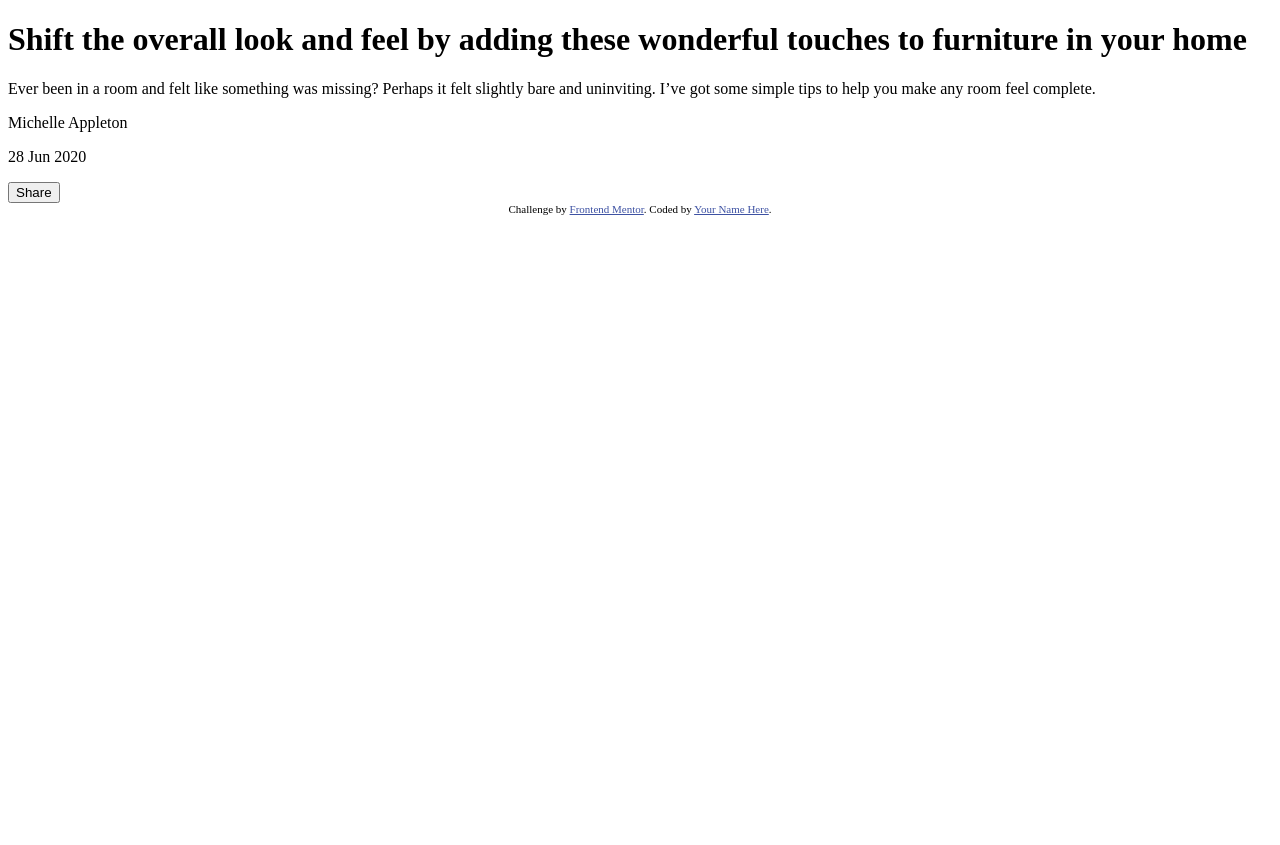
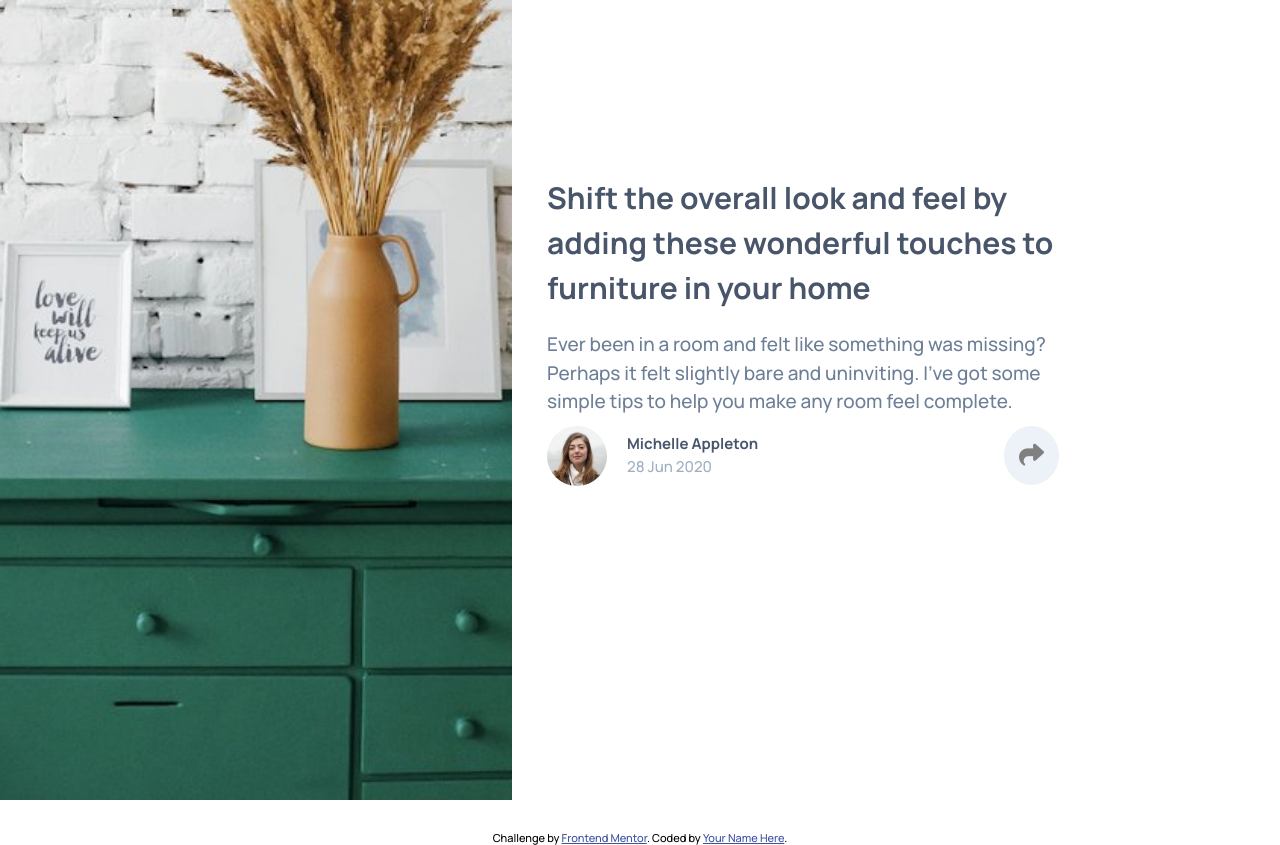
Before and after one commit to habibwritescode/article-preview-component, a plain HTML site: page index.html in a window 1280 px wide. Before the commit the page ends 800 px from the top, so only its background shows below. Drawn offline with Linux system fonts and the light colour scheme.

Commit message:
Minimum viable product :(

```diff
--- a/index.html
+++ b/index.html
@@ -6,40 +6,38 @@
   <meta name="viewport" content="width=device-width, initial-scale=1.0">
 
   <link rel="icon" type="image/png" sizes="32x32" href="./images/favicon-32x32.png">
+  <link rel="stylesheet" href="style.css">
+  <link href="https://fonts.googleapis.com/css2?family=Manrope:wght@200;300;500;700&display=swap" rel="stylesheet">
+  <script src="https://kit.fontawesome.com/899962e3da.js" crossorigin="anonymous"></script>
 
   <title>Article preview component</title>
-
-  <!-- Feel free to remove these styles or customise in your own stylesheet 👍 -->
-  <style>
-    .attribution {
-      font-size: 11px;
-      text-align: center;
-    }
-
-    .attribution a {
-      color: hsl(228, 45%, 44%);
-    }
-  </style>
 </head>
 
 <body>
   <main class="container">
     <div class="hero-img"></div>
-    <div>
+    <div id='text' class="text">
       <h1>Shift the overall look and feel by adding these wonderful
         touches to furniture in your home</h1>
 
-      <p>Ever been in a room and felt like something was missing? Perhaps
+      <p class="sub-head">Ever been in a room and felt like something was missing? Perhaps
         it felt slightly bare and uninviting. I’ve got some simple tips
         to help you make any room feel complete.</p>
-      <div>
+      <div class="profile">
         <div class="profile-img"></div>
         <div>
           <p class="name">Michelle Appleton</p>
           <p class="date">28 Jun 2020</p>
         </div>
-        <button>Share</button>
+        <button id="button"><i class="fas fa-share"></i></button>
       </div>
+    </div>
+    <div id='share-div' class="share show">
+      <span>SHARE</span>
+      <img src="./images/icon-facebook.svg" alt="">
+      <img src="./images/icon-twitter.svg" alt="">
+      <img src="./images/icon-pinterest.svg" alt="">
+      <button><i class="fas fa-share"></i></button>
     </div>
   </main>
 
@@ -47,6 +45,7 @@
     Challenge by <a href="https://www.frontendmentor.io?ref=challenge" target="_blank">Frontend Mentor</a>.
     Coded by <a href="#">Your Name Here</a>.
   </div>
+  <script src="./script.js"></script>
 </body>
 
 </html>
--- /dev/null
+++ b/script.js
@@ -0,0 +1,23 @@
+let btn = document.getElementById('button')
+let share = document.getElementById('share-div')
+let textDiv = document.getElementById('text')
+let profile = document.getElementsByClassName('profile')[0]
+
+
+function respondToClick() {
+    if (screen.width <= 375) {
+        profile.style.display = 'none'
+        share.classList.remove('show')
+    }
+}
+btn.addEventListener('click', respondToClick)
+
+
+// let dontMatch = '.profile'
+// function removeShare(event){
+//     if(!event.target.matches(dontMatch)){
+//         share.classList.add('show')
+//     }
+// }
+
+// document.addEventListener('click', removeShare)
--- /dev/null
+++ b/style.css
@@ -0,0 +1,162 @@
+* {
+    margin: 0;
+    padding: 0;
+    box-sizing: border-box;
+}
+
+body {
+    font-size: 62.5%;
+    font-family: 'Manrope', sans-serif;
+}
+
+main{
+    height: 100vh;
+}
+
+.container{
+    display: flex;
+    flex-direction: column;
+}
+
+.hero-img{
+    background-image: url(../images/drawers.jpg);
+    background-repeat: no-repeat;
+    background-position: center;
+    background-size: cover;
+    width: 100%;
+    height: 35vh;
+}
+
+.text{
+    padding: 35px;
+    height: 65vh;
+}
+
+h1{
+    font-size: 1.9em;
+    line-height: 1.5;
+    margin-bottom: 20px;
+    color: hsl(217, 19%, 35%);
+}
+
+.sub-head{
+    font-size: 1.53em;
+    line-height: 1.5;
+    font-weight: 500;
+    margin-bottom: 10px;
+    color: hsl(214, 17%, 51%);
+}
+
+.profile{
+    display: flex;
+    position: relative;
+    line-height: 1.5;
+    font-size: 1.5em;
+    align-items: center;
+    /* display: none; */
+}
+
+.profile-img{
+    background-image: url(./images/avatar-michelle.jpg);
+    height: 60px;
+    width: 60px;
+    border-radius: 50%;
+    background-size: cover;
+    margin-right: 20px;
+}
+
+.name{
+    font-weight: 700;
+    color: hsl(217, 19%, 35%);
+}
+
+.date{
+    font-weight: 500;
+    color: hsl(212, 23%, 69%);
+}
+
+button{
+    font-size: 15px;
+    color: gray;
+    background-color: hsl(210, 46%, 95%);
+    border-radius: 50%;
+    padding: 10px;
+    cursor: pointer;
+    outline: none;
+    border: none;
+    margin-left: auto;
+}
+
+.share{
+    display: flex;
+    flex-direction: row;
+    align-items: center;
+    padding: 25px;
+    position: absolute;
+    bottom: 10px;
+    height: 30px;
+    border-radius: 0 0 7px 7px;
+    width: 100%;
+    background-color:hsl(217, 19%, 35%);
+}
+
+.show{
+    display: none;
+}
+.share span, img{
+    margin-right: 20px;
+}
+
+.share span{
+    font-size: 12px;
+    letter-spacing: 5px;
+    color: hsl(212, 23%, 69%);
+}
+
+.share button{
+    color: white;
+    font-size: 15px;
+    background-color:hsl(214, 17%, 51%);
+}
+
+.attribution {
+    font-size: 11px;
+    text-align: center;
+    margin-top: 30px;
+}
+
+.attribution a {
+    color: hsl(228, 45%, 44%);
+}
+/* Medium devices (landscape tablets, 768px and up) */
+
+@media only screen and (min-width: 768px) {
+    .container{
+        flex-direction: row;
+    }
+    .hero-img{
+        height: 100%;
+        width: 40vw;
+    }
+    .text{
+        align-self: center;
+    }
+    h1{
+        font-size: 3em;
+        width: 40vw;
+    }
+    .sub-head{
+        font-size: 1.9em;
+        width: 40vw;
+    }
+    button{
+        font-size: 25px;
+        padding: 15px;
+    }
+}
+
+/* Large devices (laptops/desktops, 992px and up) */
+
+@media only screen and (min-width: 992px) {
+
+}
```
